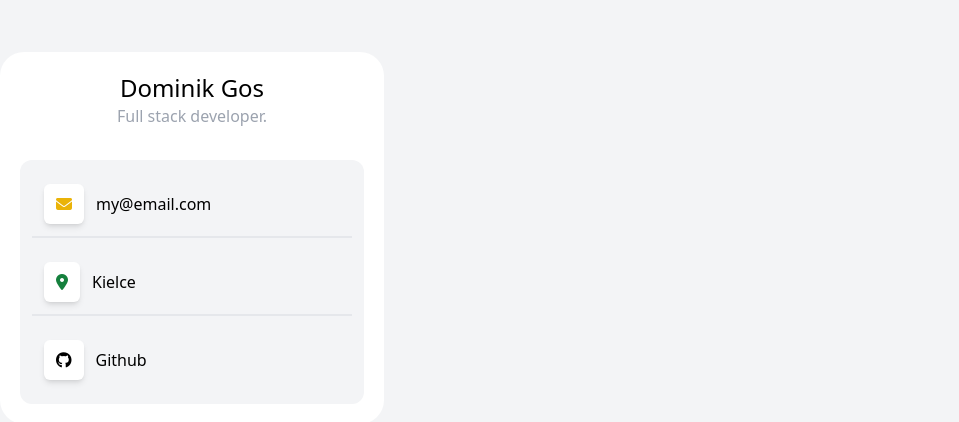
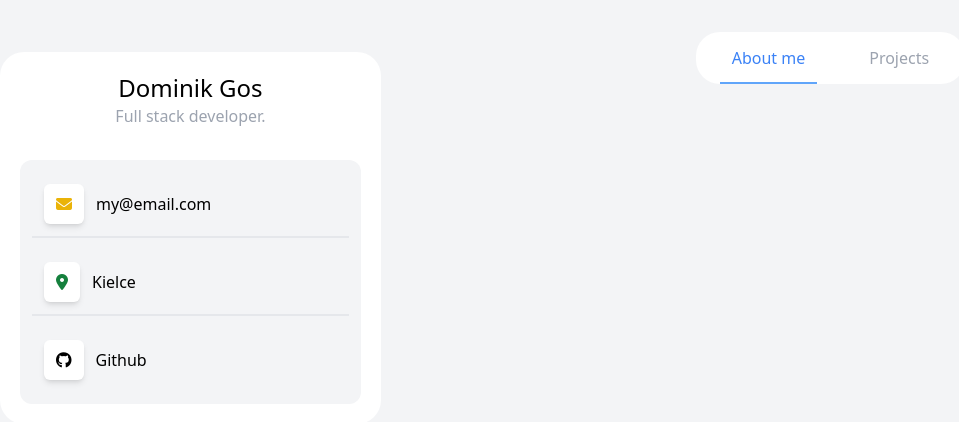
Before and after one commit to DominikGos/portfolio, a Vue app: page / in a window 1280 px wide. Shown: the top 422 px of the page, without its empty margins (20-979 px from the left). Built offline with nearby package versions, Linux system fonts and the light colour scheme.

Commit message:
added desktop navbar and main section in the app component

```diff
--- a/src/App.vue
+++ b/src/App.vue
@@ -1,11 +1,15 @@
 <script setup lang="ts">
 import ProfileCard from './Components/Profile/ProfileCard.vue';
 import MobileNavbar from './Components/Navbar/MobileNavbar.vue';
+import DesktopNavbar from './Components/Navbar/DesktopNavbar.vue';
 </script>
 
 <template>
   <MobileNavbar />
-  <div class="flex flex-col items-center w-screen h-screen md:p-5 lg:flex-row lg:justify-start lg:items-start">
+  <div class="flex flex-col items-center w-screen h-screen gap-10 md:p-5 lg:flex-row lg:justify-start lg:items-start">
     <ProfileCard />
+    <main class="flex flex-col gap-5 p-3 items-center w-8/12">
+      <DesktopNavbar />
+    </main>
   </div>
 </template>
--- /dev/null
+++ b/src/Components/Navbar/DesktopNavbar.vue
@@ -0,0 +1,10 @@
+<script setup lang="ts">
+import NavbarContent from './NavbarContent.vue';
+
+</script>
+
+<template>
+  <nav class="hidden lg:flex bg-white rounded-3xl ps-6 pe-6 gap-10">
+    <NavbarContent />
+  </nav>
+</template>
```
